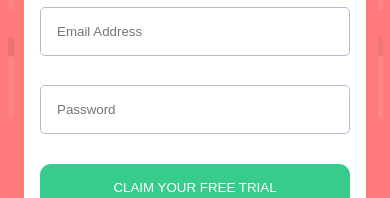
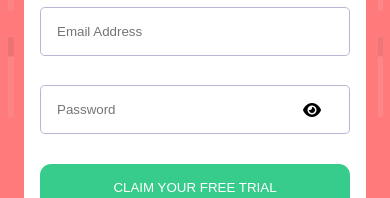
Before and after one commit to Fayorr/fm-form-validation, a React (Create React App) app: page / in a window 390 px wide. Shown: the part 584-782 px from the top of the page. Built offline with nearby package versions, Linux system fonts and the light colour scheme.

Commit message:
made fa-eye responsive

```diff
--- a/src/components/Form/Form.css
+++ b/src/components/Form/Form.css
@@ -18,6 +18,19 @@
     display: flex;
     flex-direction: column;
 }
+.field-container-password{
+    display: flex;
+        flex-direction: row;
+        /* justify-content: center; */
+        align-items: center;
+        position: relative;
+}
+input[type='password']{
+    width: 100%;
+}
+input[type='text'] {
+    width: 100%;
+}
 input{
     margin: .9rem 0;
     padding: 1rem;
@@ -28,12 +41,7 @@ input:focus {
     background-color: hsl(246, 25%, 77%)b;
 }
 
-.eye{
-    position: absolute;
-    top: 95.5%;
-    right: 10%;
-    cursor: pointer;
-}
+
 .btn-1, .btn-2 {
     border: none;
     text-align: center;
@@ -98,6 +106,14 @@ border-radius: .5rem;
 
 
 }
+.eye {
+    width: 10%;
+    position: absolute;
+    top: 35%;
+    right: 1rem;
+    cursor: pointer;
+
+}
 @media screen and (min-width: 991px) {
     :root{
         font-size: 15px;
@@ -158,7 +174,12 @@ input {
 
 
 }
-
+/* .eye {
+    position: absolute;
+    top: 95.5%;
+    right: 10%;
+    cursor: pointer;
+} */
 .btn-1 span {
     font-weight: 600;
     word-spacing: -.0301rem;
--- a/src/components/Form/Form.jsx
+++ b/src/components/Form/Form.jsx
@@ -102,7 +102,7 @@ const [showPassword, setShowPassword] = useState(false);
                     />
                     <p className="error-message">{formError.email}</p>
                 </div>
-                <div className="field-container">
+                <div className="field-container-password">
                     <input
                         type={showPassword ? 'text' : 'password'}
                         placeholder='Password'
```
